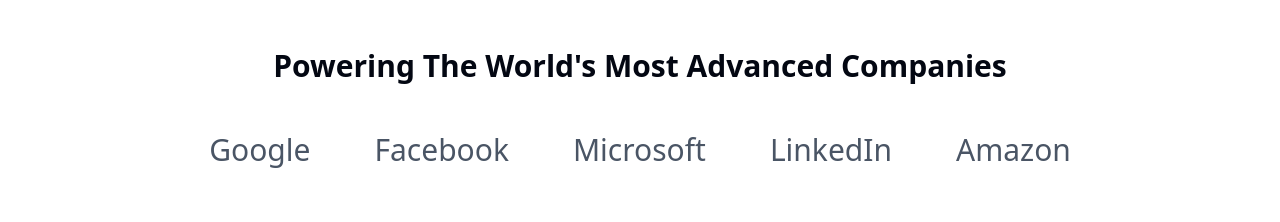
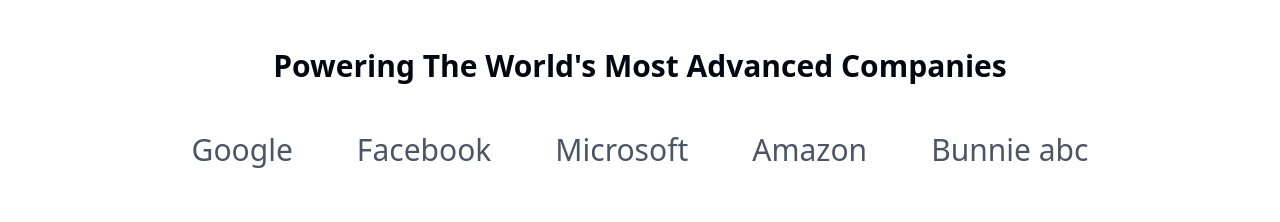
Before and after one commit to tito-arch/jobs-international, a Next.js app: page / in a window 1280 px wide. Shown: the part 2100-2322 px from the top of the page. Built offline with nearby package versions, Linux system fonts and the light colour scheme.

Commit message:
Adds new company logo
Adds a new company logo to the list of displayed logos.
This expands the range of represented companies.

```diff
--- a/components/CompanyLogos.tsx
+++ b/components/CompanyLogos.tsx
@@ -3,8 +3,8 @@
     { name: 'Google', logo: 'Google' },
     { name: 'Facebook', logo: 'Facebook' },
     { name: 'Microsoft', logo: 'Microsoft' },
-    { name: 'LinkedIn', logo: 'LinkedIn' },
     { name: 'Amazon', logo: 'Amazon' },
+    { name: 'Bunnie ABC', logo: 'Bunnie abc' },
   ];
 
   return (
```
